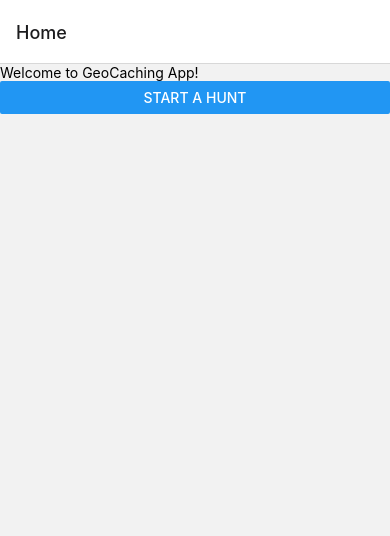
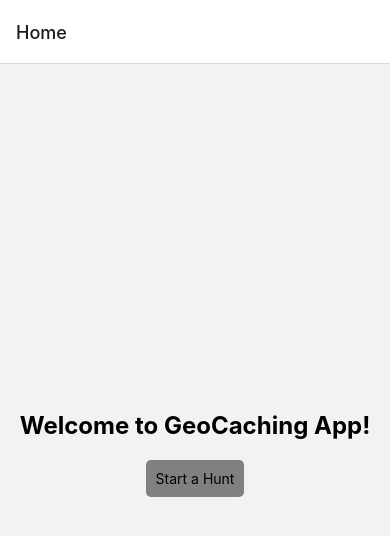
Before and after one commit to Fannynystrom/Hunt, a React Native app: screen /Home in a window 390 px wide. Shown: the top 536 px of the page. Built offline with nearby package versions, Linux system fonts and the light colour scheme.

Commit message:
added styles files for homepage and huntpage

```diff
--- /dev/null
+++ b/screens/HomeScreenStyles.js
@@ -0,0 +1,24 @@
+import { StyleSheet } from 'react-native';
+
+const styles = StyleSheet.create({
+    //hela conteinern
+    container: {
+    flex: 1,
+    justifyContent: 'center',
+    alignItems: 'center',
+  },
+  //titeln
+  title: {
+    fontSize: 24,
+    fontWeight: 'bold',
+  },
+  button: {
+    marginTop: 20,
+    backgroundColor: 'grey',
+    padding: 10,
+    borderRadius: 5,
+
+  },
+});
+
+export default styles;
--- a/screens/Homescreen.js
+++ b/screens/Homescreen.js
@@ -1,14 +1,18 @@
+
+import styles from './HomeScreenStyles';
 import React from 'react';
-import { View, Text, Button } from 'react-native';
+import { View, Text, Pressable, StyleSheet } from 'react-native';
 
 export default function HomeScreen({ navigation }) {
   return (
-    <View>
-      <Text>Welcome to GeoCaching App!</Text>
-      <Button
-        title="Start a Hunt"
+    <View style={styles.container}>
+      <Text style={styles.title}>Welcome to GeoCaching App!</Text>
+      <Pressable
+        style={styles.button}
         onPress={() => navigation.navigate('Hunt')}
-      />
+      >
+        <Text style={styles.buttonText}>Start a Hunt</Text>
+      </Pressable>
     </View>
   );
 }
--- /dev/null
+++ b/screens/HuntScreenStyles.js
@@ -0,0 +1,24 @@
+import { StyleSheet } from 'react-native';
+
+const styles = StyleSheet.create({
+    //hela conteinern
+    container: {
+    flex: 1,
+    justifyContent: 'center',
+    alignItems: 'center',
+  },
+  //titeln
+  title: {
+    fontSize: 24,
+    fontWeight: 'bold',
+  },
+  button: {
+    marginTop: 20,
+    backgroundColor: 'grey',
+    padding: 10,
+    borderRadius: 5,
+
+  },
+});
+
+export default styles;
--- a/screens/Huntscreen.js
+++ b/screens/Huntscreen.js
@@ -1,5 +1,7 @@
 import React from 'react';
 import { View, Text } from 'react-native';
+import styles from './HuntScreenStyles';
+
 
 export default function HuntScreen() {
   return (
```
